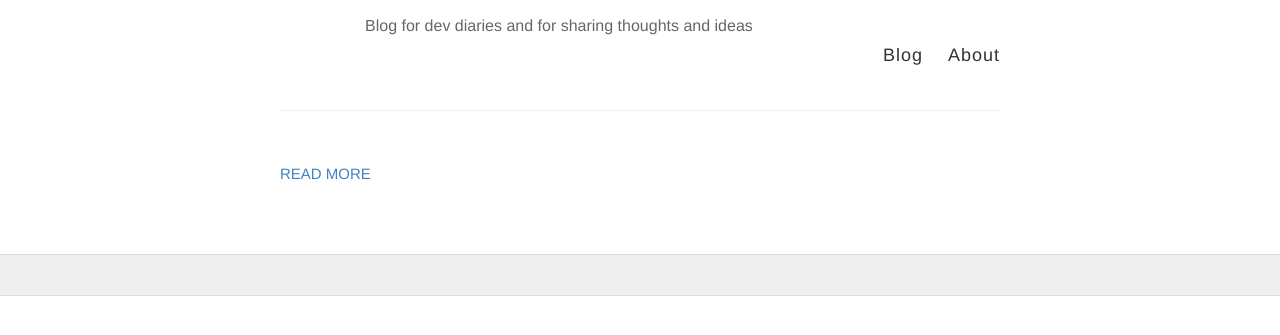
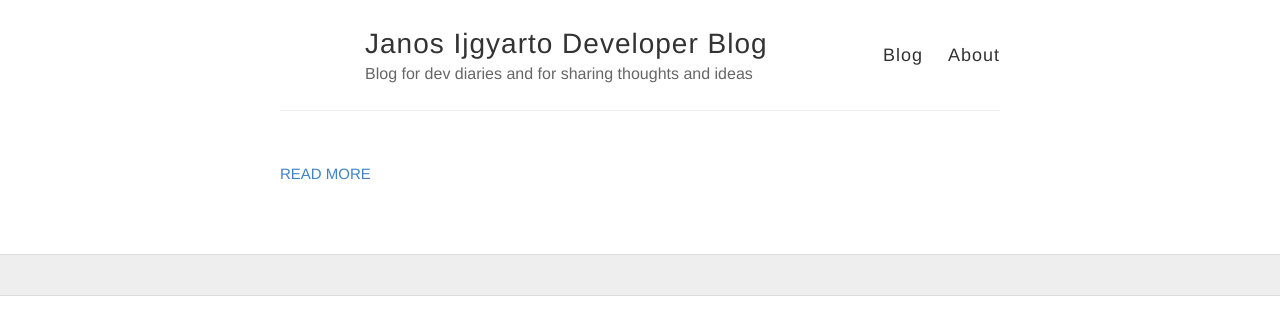
Before and after one commit to janos-ijgyarto/janos-ijgyarto.github.io, a Jekyll site: the page built from index.html, in a window 1280 px wide. Shown: the top 335 px of the page. Built offline with Jekyll 4.4.1, drawn with Linux system fonts in a browser that asks for light colours.

Commit message:
Hotfix for _config.yml

```diff
--- a/_config.yml
+++ b/_config.yml
@@ -1,7 +1,8 @@
-title: Developer Blog
+name: Janos Ijgyarto Developer Blog
 author: Janos Ijgyarto
 description: Blog for dev diaries and for sharing thoughts and ideas
-theme: minima
+
+url: https://janos-ijgyarto.github.io/
 
 permalink: /:title/
 
```
